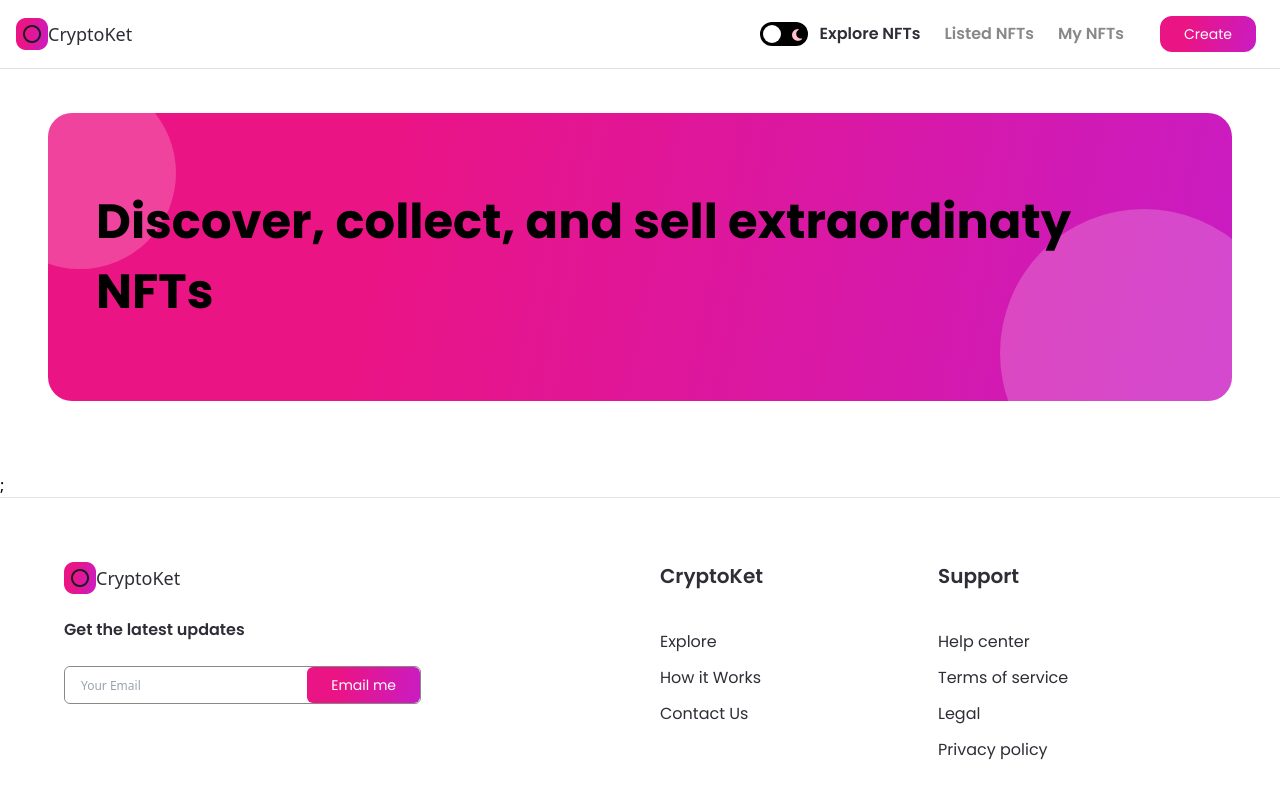
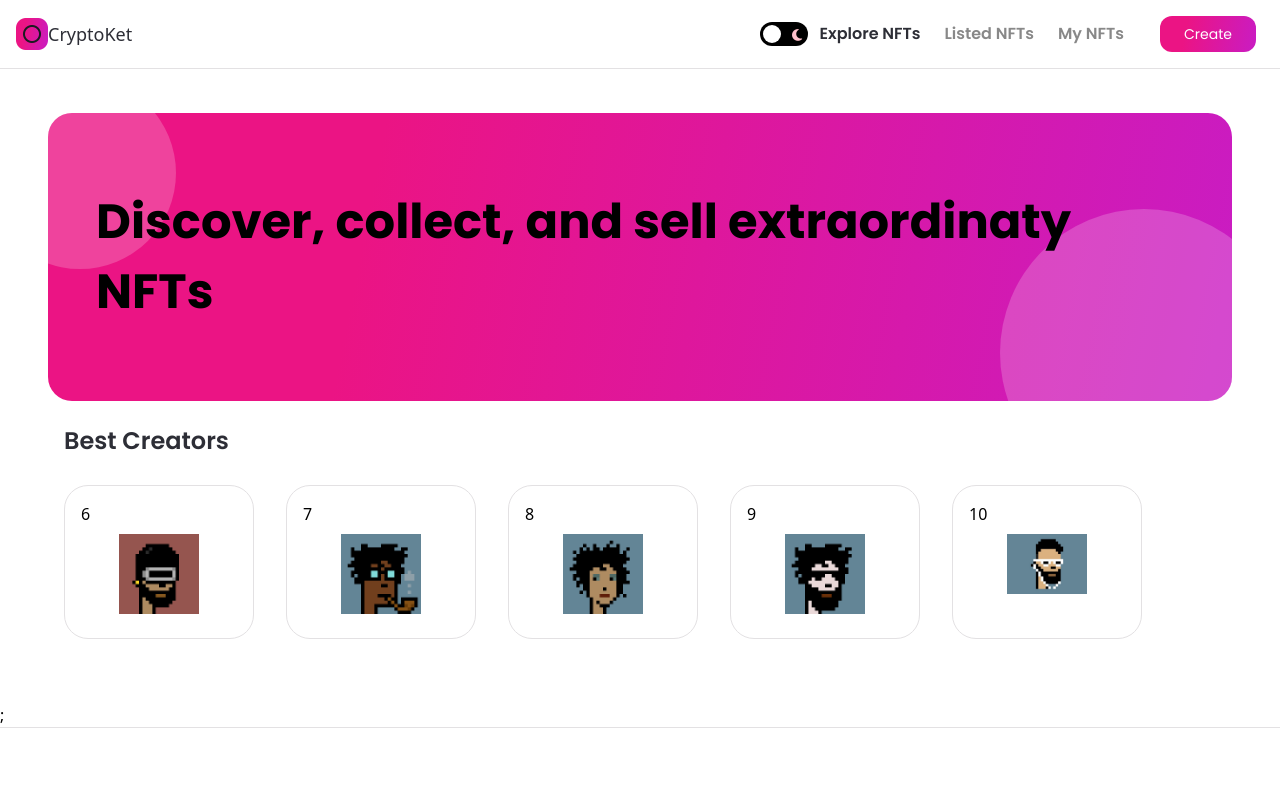
Before and after one commit to Defisto7/jsm_nft, a Next.js app: page / in a window 1280 px wide. Shown: the top 790 px of the page. Built offline with nearby package versions, Linux system fonts and the light colour scheme.

Commit message:
master
add creatorCart and makeid

```diff
--- /dev/null
+++ b/components/CreatorCard.jsx
@@ -0,0 +1,23 @@
+import React from 'react';
+import Image from 'next/image';
+
+import images from '../assets';
+
+const CreatorCard = ({ rank, creatorImage, creatorName, creatorEths }) => (
+  <div className="min-w-190 minlg:min-w-240 dark:bg-nft-black-3 bg-white border dark:border-nft-black-3 border-nft-gray-1 rounded-3xl flex flex-col p-4 m-4">
+    <div>
+      <p>{rank}</p>
+    </div>
+
+    <div className="my-2 flex justify-center">
+      <div className="relative w-20 h-20 minlg:w-28 minlg:h-28">
+        <Image
+          src={creatorImage}
+        />
+      </div>
+
+    </div>
+  </div>
+);
+
+export default CreatorCard;
--- a/components/index.js
+++ b/components/index.js
@@ -2,5 +2,6 @@ import Navbar from './Navbar';
 import Footer from './Footer';
 import Button from './Button';
 import Banner from './Banner';
+import CreatorCard from './CreatorCard';
 
-export { Navbar, Footer, Button, Banner };
+export { Navbar, Footer, Button, Banner, CreatorCard };
--- a/pages/index.js
+++ b/pages/index.js
@@ -1,6 +1,15 @@
-import { Banner } from '../components';
+import { useState, useEffect, useRef } from 'react';
+import { Banner, CreatorCard } from '../components';
 
-const Home = () => (
+import images from '../assets';
+import { makeId } from '../utils/makeid';
+
+const Home = () => {
+  const parentRef = useRef(null);
+  const scrollRef = useRef(null);
+
+  console.log(makeId(6));
+  return (
     <div className="flex justify-center sm:px-4 p-12">
       <div className="w-full minmd:w-4/5">
         <Banner
@@ -8,8 +17,24 @@ const Home = () => (
           childStyles="md:text-4xl sm:text-2xl xs:text-xl"
           parentStyle="justify-start mb-6 h-72 sm:h-60 p-12 xs:p-4 xs:h-44 rounded-3xl"
         />
+        <div>
+          <h1 className="font-poppins dark:text-white text-nft-black-1 text-2xl minlg:text-4xl font-semibold ml-4 xs:ml-0">Best Creators</h1>
+          <div className="relative flex-1 max-w-full flex mt-3" ref={parentRef}>
+            <div className="flex flex-row w-max overflow-x-scroll no-scrollbar select-none" ref={scrollRef}>
+              {[6, 7, 8, 9, 10].map((i) => (
+                <CreatorCard
+                  key={`creator-${i}`}
+                  rank={i}
+                  creatorImage={images[`creator${i}`]}
+                  creatorName={`0x${makeId(3)}...${makeId(4)}`}
+                />
+              ))}
+            </div>
+          </div>
+        </div>
       </div>
     </div>
   );
+};
 
 export default Home;
--- /dev/null
+++ b/utils/makeid.js
@@ -0,0 +1,12 @@
+export const makeId = (length) => {
+  let result = '';
+
+  const characters = 'abcdefghijklmnopqrstuvwxyz0123456789';
+  const charactersLength = characters.length;
+
+  for (let i = 0; i < length; i += 1) {
+    result += characters.charAt(Math.floor(Math.random() * charactersLength));
+  }
+
+  return result;
+};
```
Lines whose indentation alone changed are shown as unchanged.
